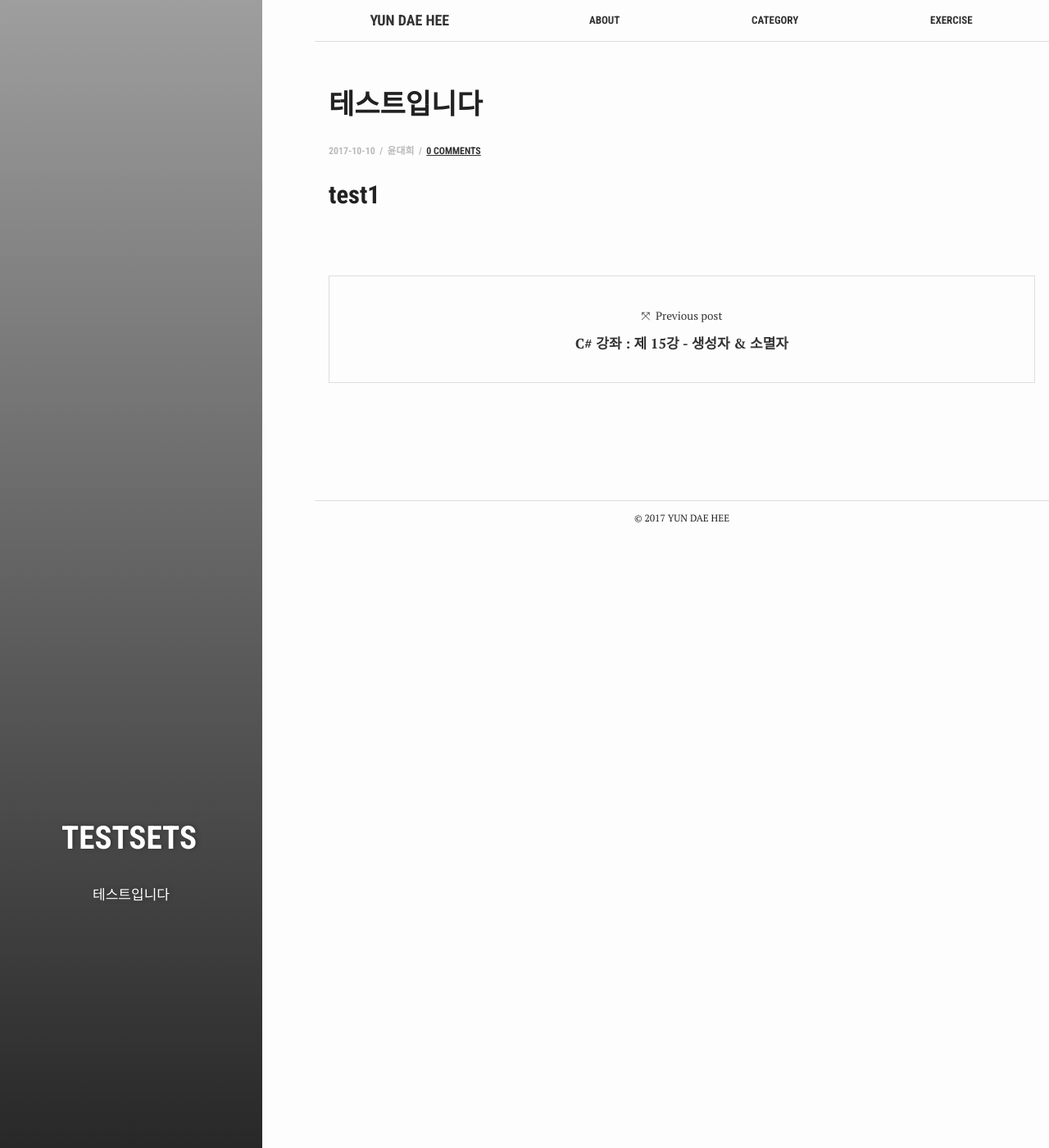
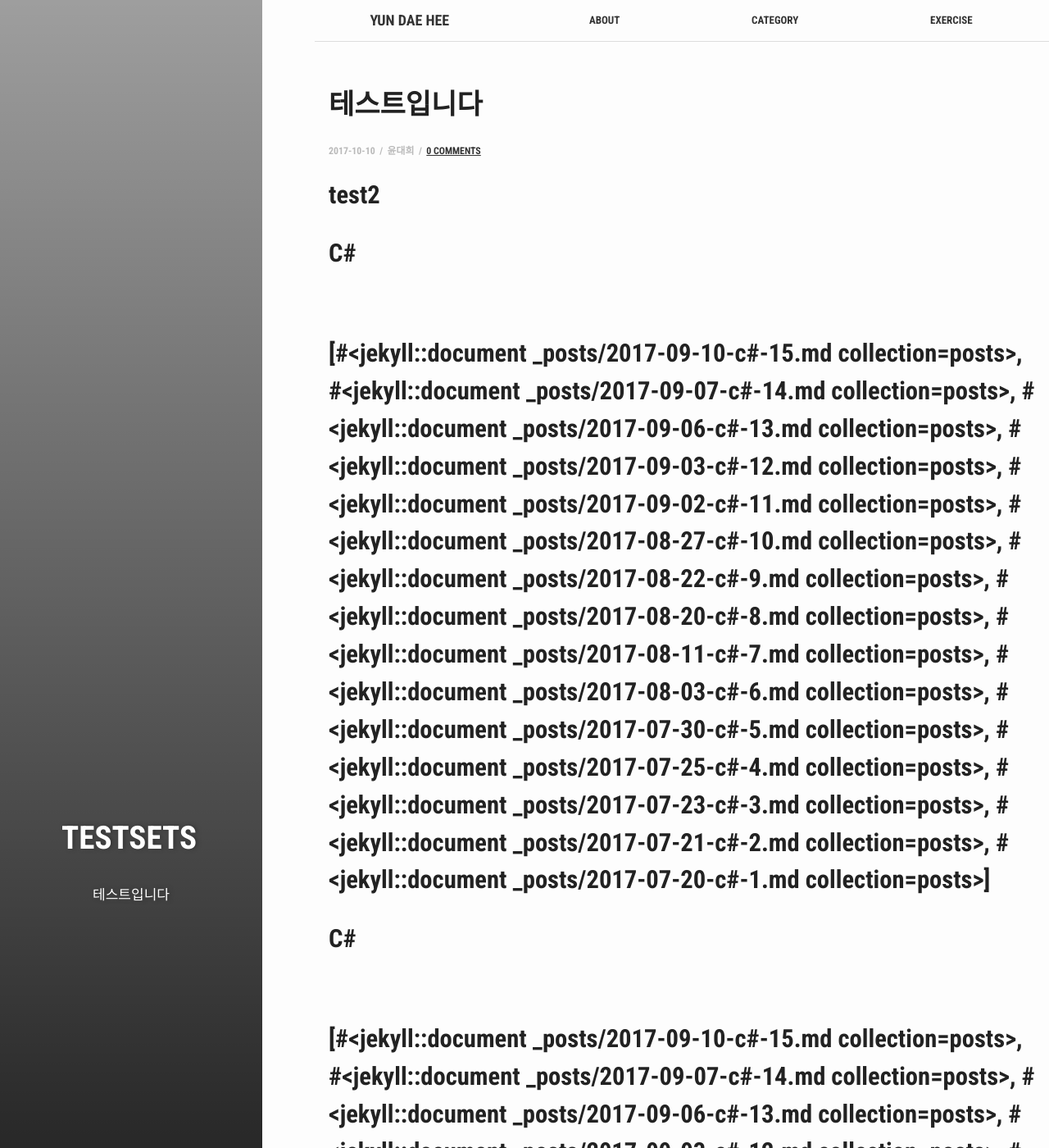
Before and after one commit to test076923/test076923.github.io, a Jekyll site: the page built from _posts/2017-10-10-ssstest.md, in a window 1280 px wide and 1400 px high. Shown: the whole window at 82% size. Built offline with Jekyll 4.4.1, drawn with Linux system fonts in a browser that asks for light colours; comment, search, counter and statistics services are not loaded; some of the changed text lies outside the part shown.

Commit message:
Update 2017-10-10-ssstest.md

```diff
--- a/_posts/2017-10-10-ssstest.md
+++ b/_posts/2017-10-10-ssstest.md
@@ -11,12 +11,13 @@ tags: ['testsets']
 author: 윤대희
 ---
 
-## test1 ##
+## test2 ##
 
 {% for tag in site.tags %}
   {% assign t = tag | first %}
   {% assign posts = tag | last %}
-    {% if posts.categories contains "posts" %}
+  {% for post in posts %}
+    {% if post.categories contains "posts" %}
 
 <h2 class="category-key" id="{{ t | downcase }}">{{ t | capitalize }}</h2>
 
@@ -25,4 +26,5 @@ author: 윤대희
 <h2 class="category-key" id="{{ posts | downcase }}">{{ posts | capitalize }}</h2>
 
   {% endif %}
+  {% endfor %}
 {% endfor %}
```
